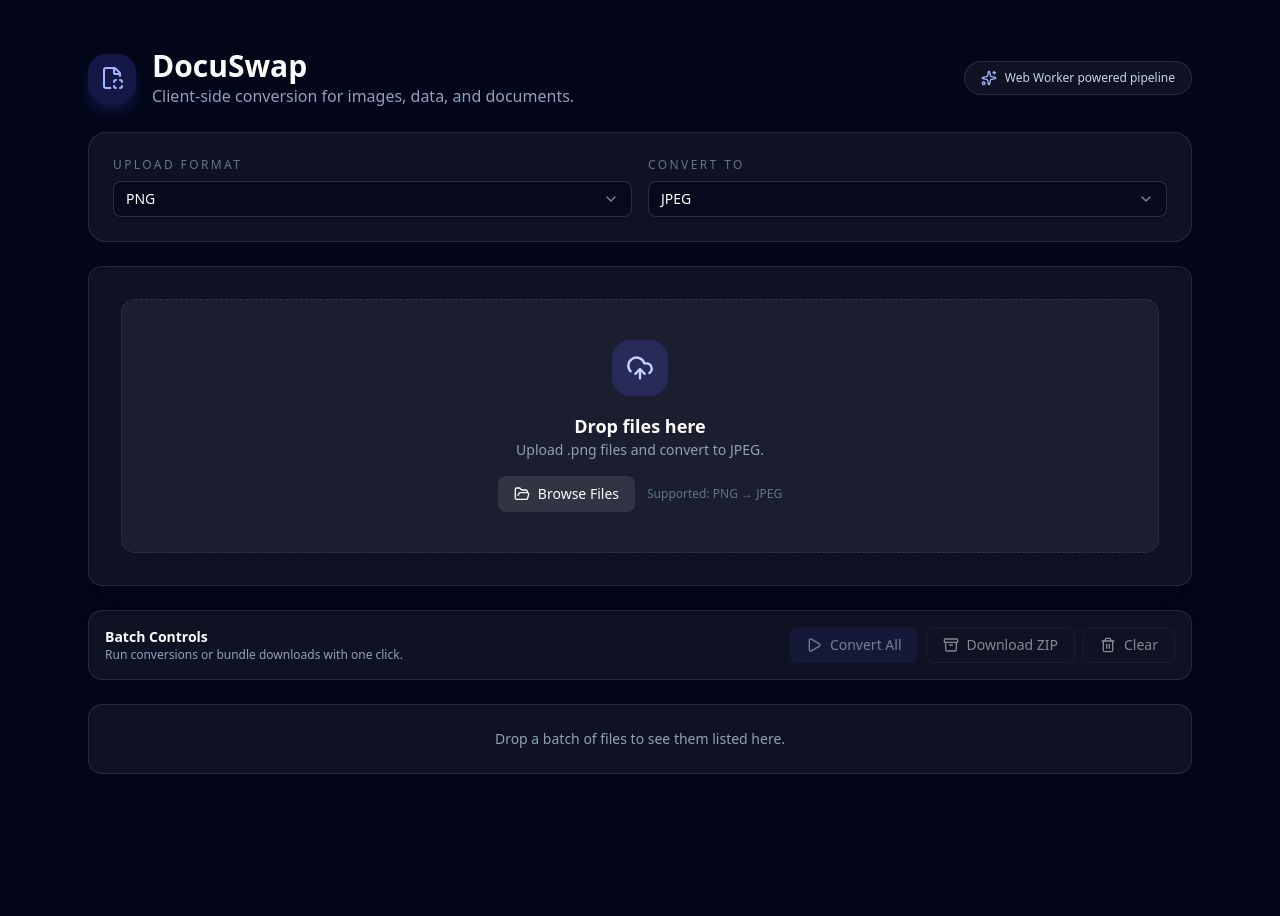
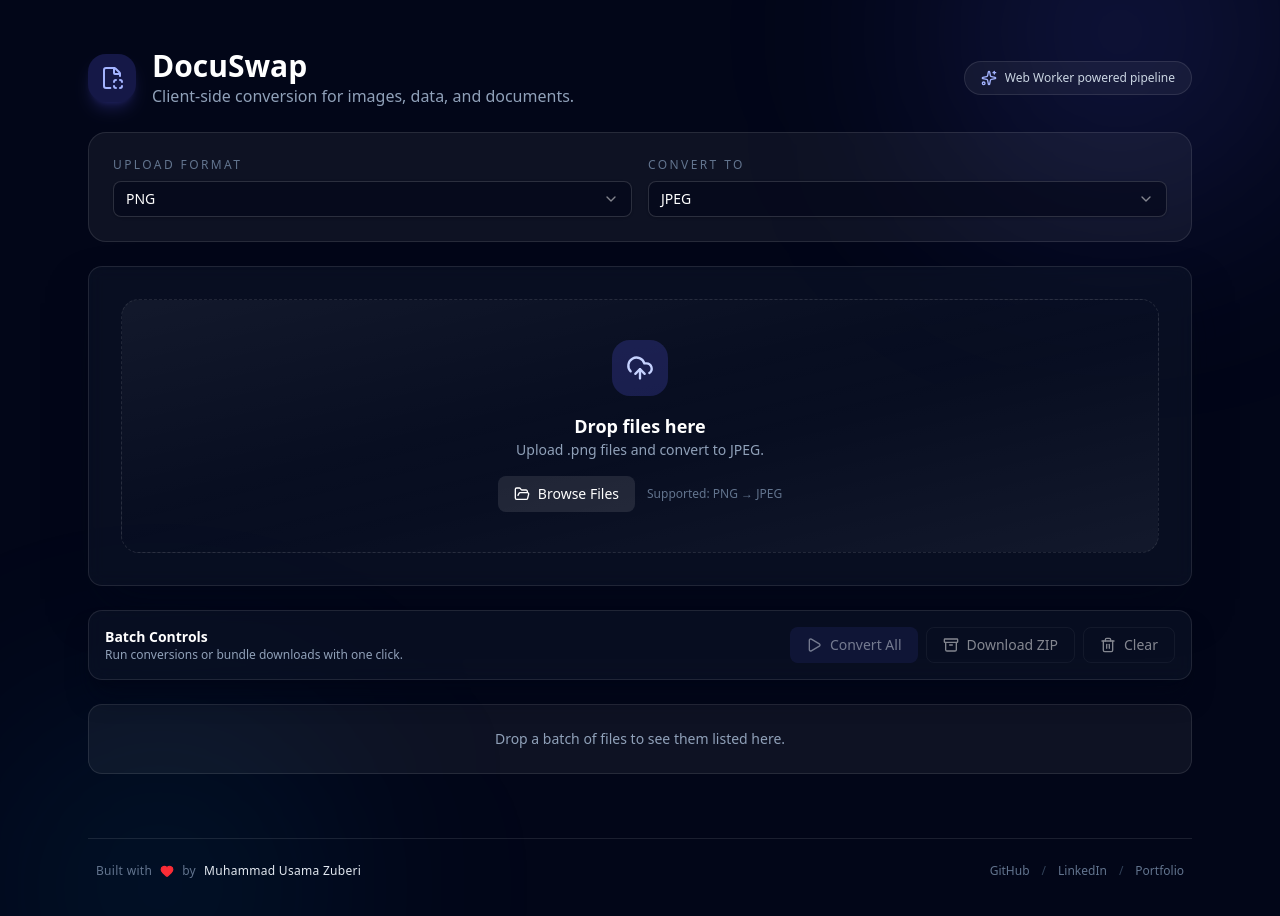
Before and after one commit to UsamaZuberi/docuswap-v1, a Next.js app: page / in a window 1280 px wide. Shown: the top 916 px of the page. Before the commit the page ends 822 px from the top, so only its background shows below. Built offline with nearby package versions, Linux system fonts and the light colour scheme.

Commit message:
UI: Footer Added & Design Improvements

```diff
--- a/src/app/page.tsx
+++ b/src/app/page.tsx
@@ -2,6 +2,7 @@
 
 import { BatchList } from "@/components/BatchList";
 import { DropZoneCard } from "@/components/DropZoneCard";
+import { Footer } from "@/components/Footer";
 import { GlobalControls } from "@/components/GlobalControls";
 import { Header } from "@/components/Header";
 import { FormatSelector } from "@/components/FormatSelector";
@@ -31,8 +32,10 @@ export default function Home() {
   } = useConverter();
 
   return (
-    <div className="min-h-screen bg-slate-950 text-slate-100">
-      <main className="mx-auto flex w-full max-w-6xl flex-col gap-6 px-4 py-10 md:px-6 md:py-12">
+    <div className="relative min-h-screen overflow-hidden bg-slate-950 text-slate-100">
+      <div className="pointer-events-none absolute -top-32 right-0 h-80 w-80 rounded-full bg-indigo-500/20 blur-[120px]" />
+      <div className="pointer-events-none absolute -bottom-24 left-0 h-80 w-80 rounded-full bg-sky-500/10 blur-[120px]" />
+      <main className="relative mx-auto flex w-full max-w-6xl flex-col gap-6 px-4 py-10 md:px-6 md:py-12">
         <Header />
         <div className="grid gap-4 rounded-2xl border border-white/10 bg-white/5 p-6">
           <div className="grid gap-4 md:grid-cols-2">
@@ -76,6 +79,7 @@ export default function Home() {
           onRemove={removeItem}
           onQualityChange={setQuality}
         />
+        <Footer />
       </main>
     </div>
   );
--- a/src/components/BatchList.tsx
+++ b/src/components/BatchList.tsx
@@ -30,7 +30,7 @@ export function BatchList({
   }
 
   return (
-    <ScrollArea className="h-105 rounded-xl border border-white/10 bg-white/5 md:h-130">
+    <ScrollArea className="h-105 rounded-2xl border border-white/10 bg-slate-900/50 shadow-2xl shadow-slate-950/60 backdrop-blur md:h-130">
       <ScrollAreaViewport className="h-full p-4">
         <div className="grid gap-4">
           <AnimatePresence mode="popLayout">
--- a/src/components/DropZoneCard.tsx
+++ b/src/components/DropZoneCard.tsx
@@ -24,14 +24,16 @@ export function DropZoneCard({ onFilesAdded, sourceFormat, targetFormat }: DropZ
   );
 
   return (
-    <Card className="border border-white/10 bg-white/5 shadow-xl shadow-slate-950/40 backdrop-blur">
+    <Card className="border border-white/10 bg-slate-900/50 shadow-2xl shadow-slate-950/60 backdrop-blur">
       <CardContent className="p-6 md:p-8">
         <motion.div
           initial={{ opacity: 0, y: 8 }}
           animate={{ opacity: 1, y: 0 }}
           transition={{ duration: 0.4, ease: "easeOut" }}
-          className={`group flex min-h-55 flex-col items-center justify-center gap-4 rounded-xl border border-dashed px-6 py-10 text-center transition ${
-            isDragging ? "border-indigo-400 bg-indigo-500/10" : "border-white/10 bg-white/5"
+          className={`group flex min-h-55 flex-col items-center justify-center gap-4 rounded-2xl border border-dashed px-6 py-10 text-center transition ${
+            isDragging
+              ? "border-indigo-400/80 bg-indigo-500/10"
+              : "border-white/10 bg-linear-to-br from-white/5 via-white/0 to-white/5"
           }`}
           onDragOver={(event) => {
             event.preventDefault();
--- a/src/components/FileCard.tsx
+++ b/src/components/FileCard.tsx
@@ -29,7 +29,7 @@ export function FileCard({
   const isImage = item.file.type.startsWith("image/") || item.file.name.toLowerCase().match(/\.(png|jpe?g|webp|heic|svg)$/);
 
   return (
-    <Card className="border border-white/10 bg-slate-900/60 transition-shadow hover:shadow-lg hover:shadow-slate-950/40">
+    <Card className="border border-white/10 bg-linear-to-br from-slate-900/70 via-slate-900/50 to-slate-900/30 transition-shadow hover:shadow-xl hover:shadow-slate-950/60">
       <CardContent className="space-y-4 p-5">
         <div className="flex flex-col gap-3 md:flex-row md:items-start md:justify-between">
           <div>
--- /dev/null
+++ b/src/components/Footer.tsx
@@ -0,0 +1,36 @@
+import { Heart } from "lucide-react";
+
+export function Footer() {
+  return (
+    <footer className="mt-10 border-t border-white/10 px-2 py-6 text-xs text-slate-500">
+      <div className="mx-auto flex w-full max-w-6xl flex-col items-center justify-between gap-4 md:flex-row">
+        <p className="flex items-center gap-2 tracking-wide">
+          Built with
+          <Heart className="h-3.5 w-3.5 text-red-500" fill="currentColor" />
+          by{" "}
+          <a
+            className="text-slate-200 transition hover:text-white"
+            href="https://usamazuberi.vercel.app/"
+            target="_blank"
+            rel="noreferrer"
+          >
+            Muhammad Usama Zuberi
+          </a>
+        </p>
+        <div className="flex flex-wrap items-center gap-3">
+          <a className="transition hover:text-slate-200" href="https://github.com/UsamaZuberi" target="_blank" rel="noreferrer">
+            GitHub
+          </a>
+          <span className="text-slate-700">/</span>
+          <a className="transition hover:text-slate-200" href="https://www.linkedin.com/in/usamazuberi/" target="_blank" rel="noreferrer">
+            LinkedIn
+          </a>
+          <span className="text-slate-700">/</span>
+          <a className="transition hover:text-slate-200" href="https://usamazuberi.vercel.app/" target="_blank" rel="noreferrer">
+            Portfolio
+          </a>
+        </div>
+      </div>
+    </footer>
+  );
+}
--- a/src/components/GlobalControls.tsx
+++ b/src/components/GlobalControls.tsx
@@ -15,7 +15,7 @@ interface GlobalControlsProps {
 
 export function GlobalControls({ onConvertAll, onDownloadAll, onClearAll, hasItems, hasOutputs, busy }: GlobalControlsProps) {
   return (
-    <Card className="border border-white/10 bg-white/5">
+    <Card className="border border-white/10 bg-slate-900/50 shadow-xl shadow-slate-950/60 backdrop-blur">
       <CardContent className="flex flex-col gap-4 p-4 md:flex-row md:items-center md:justify-between">
         <div>
           <h3 className="text-sm font-semibold text-white">Batch Controls</h3>
```
